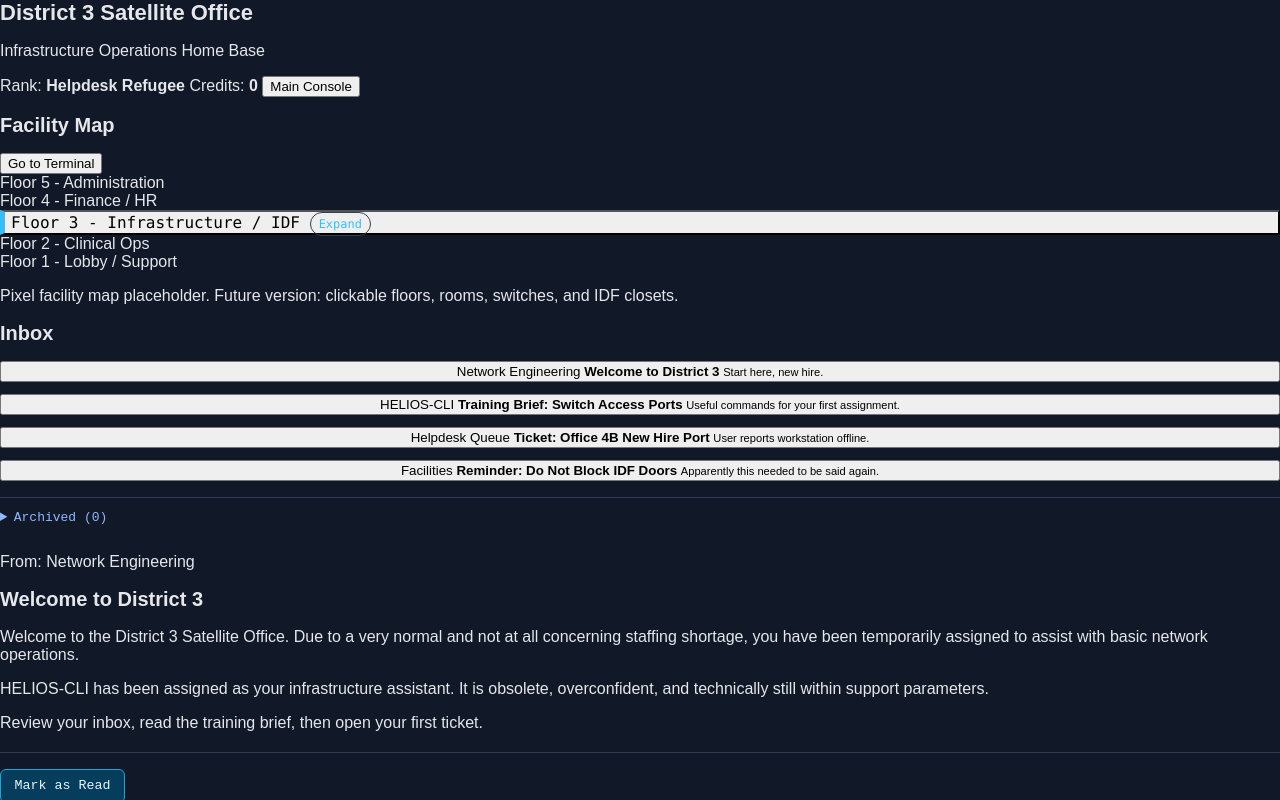
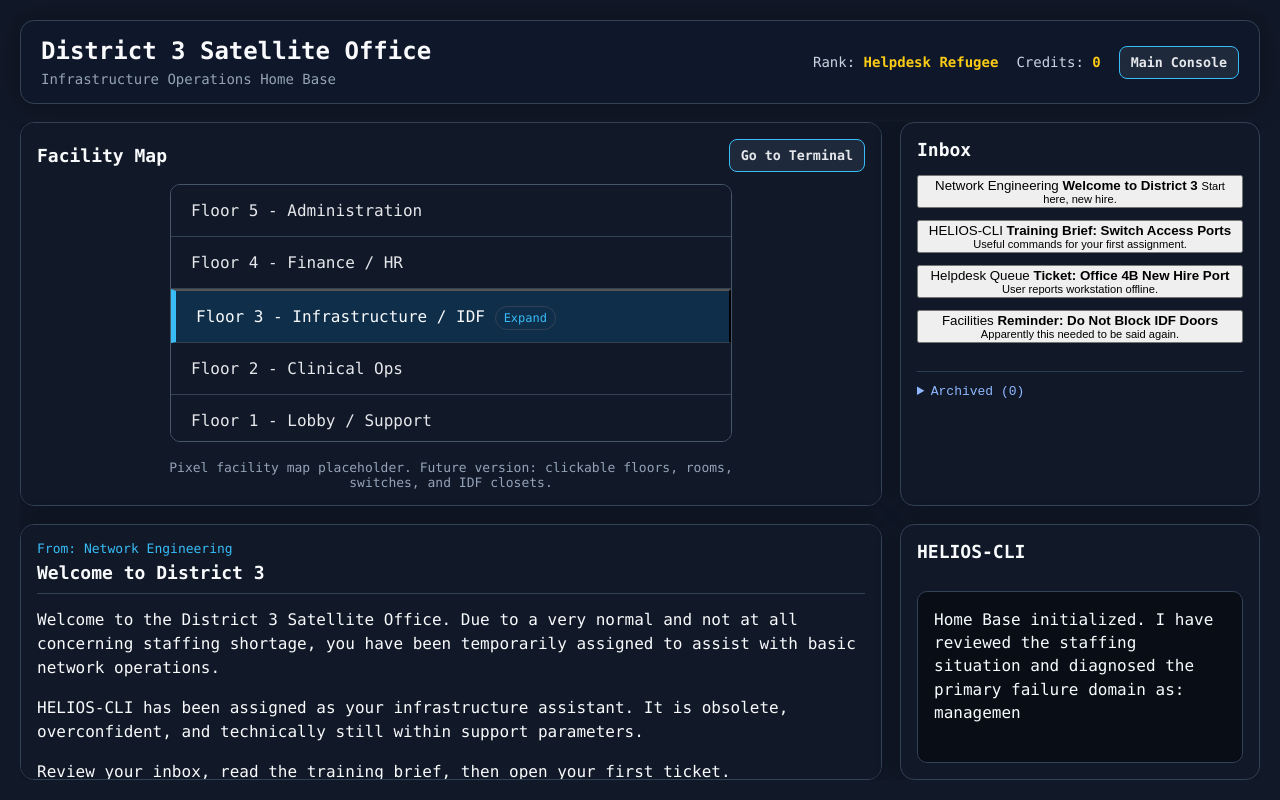
Before and after one commit to IndiaRubber/ccna-cli-game, a website built with Vite: page index.html in a window 1280 px wide. Both pictures are taken after a click on the button "New Game". Shown: the top 800 px of the page. Built offline with nearby package versions, Linux system fonts and the light colour scheme.

Commit message:
Add styles for home screen layout and components

```diff
--- a/src/style.css
+++ b/src/style.css
@@ -169,6 +169,248 @@ body {
   color: #38bdf8;
   font-size: 12px;
 }
+
+/* ---------------------------- */
+/* Home Base Screen */
+/* ---------------------------- */
+
+#home-screen {
+  height: 100vh;
+  width: 100%;
+  background: #111827;
+  box-sizing: border-box;
+  padding: 20px;
+  overflow: hidden;
+  font-family: Consolas, "Courier New", monospace;
+}
+
+#home-app {
+  height: 100%;
+  display: grid;
+  grid-template-rows: auto minmax(0, 1fr);
+  gap: 18px;
+  min-height: 0;
+}
+
+#home-header {
+  background: rgba(15, 23, 42, 0.96);
+  border: 1px solid #334155;
+  border-radius: 14px;
+  padding: 16px 20px;
+
+  display: flex;
+  align-items: center;
+  justify-content: space-between;
+
+  box-shadow: 0 0 28px rgba(0, 0, 0, 0.35);
+}
+
+#home-header h1 {
+  margin: 0 0 6px;
+  font-size: 24px;
+  color: #f8fafc;
+}
+
+#home-header p {
+  margin: 0;
+  color: #94a3b8;
+  font-size: 14px;
+}
+
+#home-operator-summary {
+  display: flex;
+  align-items: center;
+  gap: 18px;
+  color: #cbd5e1;
+  font-size: 14px;
+}
+
+#home-operator-summary strong {
+  color: #facc15;
+}
+
+#home-to-launch-button,
+#go-to-terminal-button {
+  border: 1px solid #38bdf8;
+  background: #1e293b;
+  color: #e5e7eb;
+  padding: 8px 11px;
+  border-radius: 8px;
+  cursor: pointer;
+  font-family: Consolas, "Courier New", monospace;
+  font-weight: bold;
+}
+
+#home-to-launch-button:hover,
+#go-to-terminal-button:hover {
+  background: #0369a1;
+  color: #f8fafc;
+}
+
+#home-layout {
+  min-height: 0;
+  display: grid;
+  grid-template-columns: minmax(0, 1fr) 360px;
+  grid-template-rows: minmax(0, 1.2fr) minmax(220px, 0.8fr);
+  gap: 18px;
+  overflow: hidden;
+}
+
+.home-panel {
+  background: #111827;
+  border: 1px solid #334155;
+  border-radius: 14px;
+  padding: 16px;
+  min-height: 0;
+  overflow: auto;
+  box-sizing: border-box;
+  box-shadow: 0 0 25px rgba(0, 0, 0, 0.25);
+}
+
+.home-panel h2 {
+  margin-top: 0;
+  font-size: 18px;
+  color: #f8fafc;
+}
+
+.home-panel-header {
+  display: flex;
+  align-items: center;
+  justify-content: space-between;
+  gap: 12px;
+  margin-bottom: 12px;
+}
+
+.home-panel-header h2 {
+  margin: 0;
+}
+
+#building-map-panel {
+  grid-column: 1;
+  grid-row: 1;
+}
+
+#email-list-panel {
+  grid-column: 2;
+  grid-row: 1;
+  background: #111827;
+}
+
+#email-reading-panel {
+  grid-column: 1;
+  grid-row: 2;
+}
+
+#home-ai-panel {
+  grid-column: 2;
+  grid-row: 2;
+  display: flex;
+  flex-direction: column;
+  overflow: hidden;
+}
+
+#home-ai-message {
+  flex: 1;
+  min-height: 0;
+  overflow-y: auto;
+}
+
+/* Building placeholder */
+#building-map-placeholder {
+  height: calc(100% - 44px);
+  min-height: 0;
+  display: flex;
+  flex-direction: column;
+  justify-content: center;
+}
+
+.building-shell {
+  width: min(560px, 90%);
+  margin: 0 auto;
+  border: 1px solid #475569;
+  border-radius: 10px;
+  overflow: hidden;
+  background: #0f172a;
+}
+
+.building-floor {
+  padding: 16px 20px;
+  border-bottom: 1px solid #334155;
+  color: #e5e7eb;
+  background: #111827;
+  font-family: Consolas, "Courier New", monospace;
+}
+
+.building-floor:last-child {
+  border-bottom: none;
+}
+
+.active-floor {
+  background: rgba(14, 165, 233, 0.16);
+  color: #f8fafc;
+}
+
+.map-caption {
+  text-align: center;
+  color: #94a3b8;
+  font-size: 13px;
+  margin: 18px auto 0;
+  max-width: 640px;
+}
+
+/* Email cards */
+.email-list {
+  display: flex;
+  flex-direction: column;
+  gap: 12px;
+}
+
+.email-card {
+  background: #0f172a;
+  border: 1px solid #334155;
+  border-radius: 10px;
+  padding: 12px;
+  cursor: pointer;
+}
+
+.email-card:hover {
+  border-color: #38bdf8;
+  background: #172033;
+}
+
+.email-card p {
+  margin: 0;
+}
+
+.email-card small {
+  color: #94a3b8;
+}
+
+#email-reading-header {
+  border-bottom: 1px solid #334155;
+  margin-bottom: 14px;
+  padding-bottom: 10px;
+}
+
+#email-reading-from {
+  margin: 0 0 6px;
+  color: #38bdf8;
+  font-size: 13px;
+}
+
+#email-reading-subject {
+  margin: 0;
+}
+
+#email-reading-body {
+  color: #f8fafc;
+  line-height: 1.5;
+}
+
+#email-reading-body p {
+  margin-top: 0;
+}
+
 /* Main mission page layout */
 #app {
   display: grid;
@@ -828,5 +1070,4 @@ button.building-floor {
   min-height: 72px;
   white-space: pre-wrap;
 }
-
-/* Mission-side HELIOS panel spacing */
+spacing */
```
